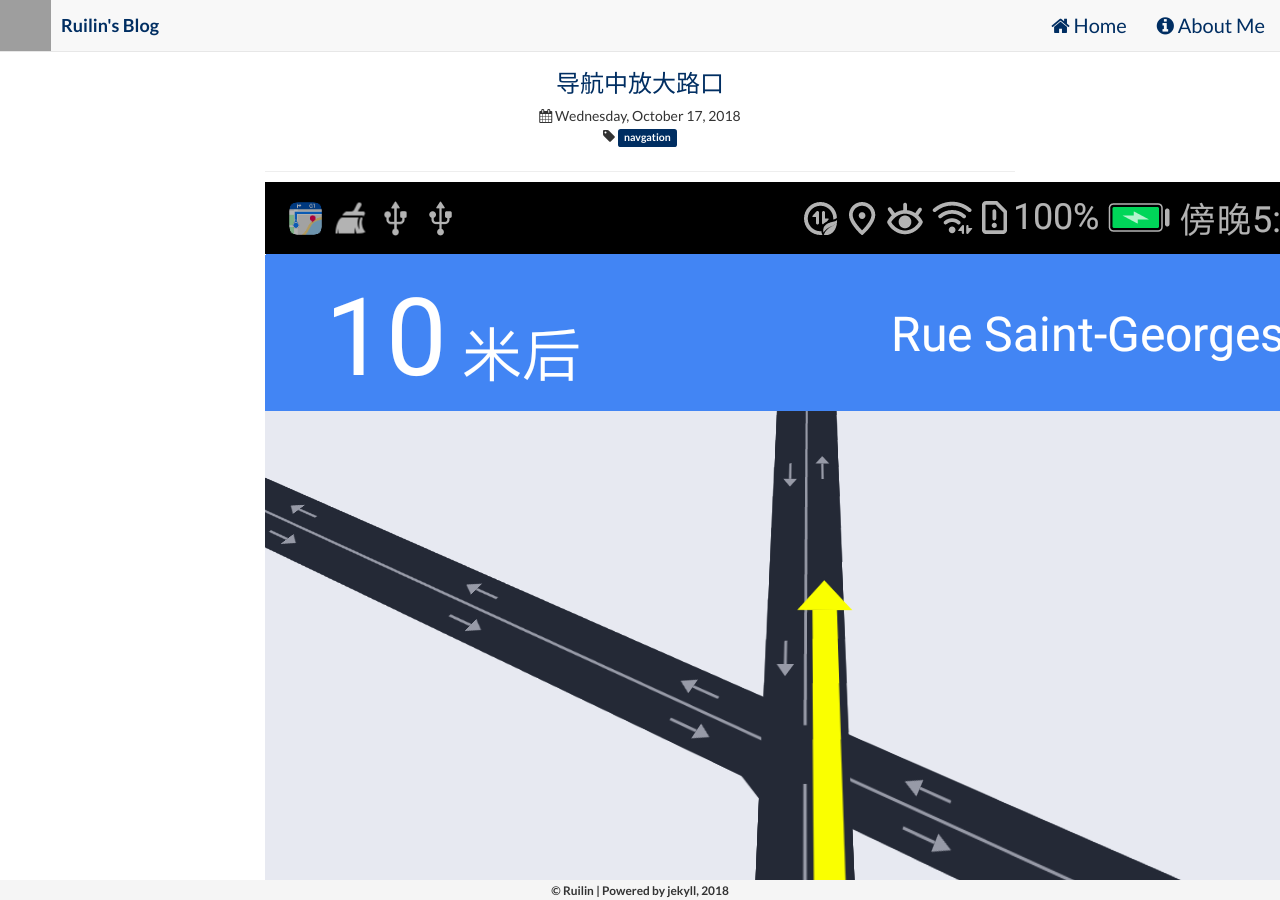
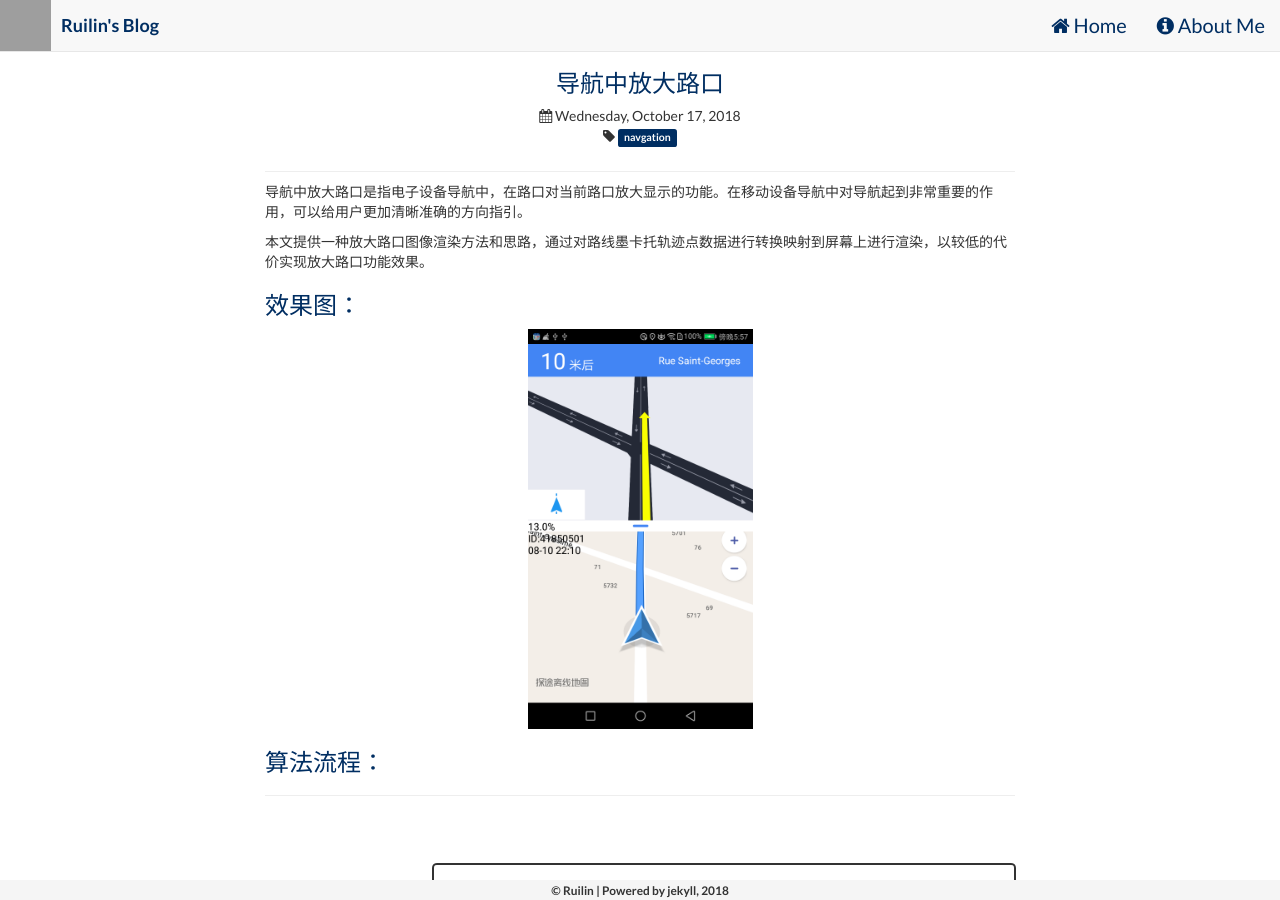
Before and after one commit to ruilin/blog, a Jekyll site: the page built from _posts/2018-10-17-放大路口.md, in a window 1280 px wide and 900 px high. Built offline with Jekyll 4.4.1, drawn with Linux system fonts in a browser that asks for light colours; nearby versions of some CDN libraries; some of the changed text lies outside the part shown; grey boxes are pictures that could not be loaded.

Commit message:
update blogs

```diff
--- a/_posts/2018-10-17-放大路口.md
+++ b/_posts/2018-10-17-放大路口.md
@@ -2,20 +2,25 @@
 layout: post
 tags: navgation
 date: 2018-10-17
-thumbnail: https://ruilin.github.io/blog/assets/img/a000.png
+thumbnail: https://ruilin.github.io/blog/assets/img/a001.png
 title: 导航中放大路口
 published: true
 ---
 
-![](https://ruilin.github.io/blog/assets/img/a000.png)
-
 导航中放大路口是指电子设备导航中，在路口对当前路口放大显示的功能。在移动设备导航中对导航起到非常重要的作用，可以给用户更加清晰准确的方向指引。
 
-本文提供一种放大路口图像渲染方法和思路。
+本文提供一种放大路口图像渲染方法和思路，通过对路线墨卡托轨迹点数据进行转换映射到屏幕上进行渲染，以较低的代价实现放大路口功能效果。
 
 <!--more-->
 
-### 流程图：
+### 效果图：
+
+<div  align="center">
+	<img src="https://ruilin.github.io/blog/assets/img/a000.png" style="height:400px" />
+</div>
+
+
+### 算法流程：
 
 ---
 
```
